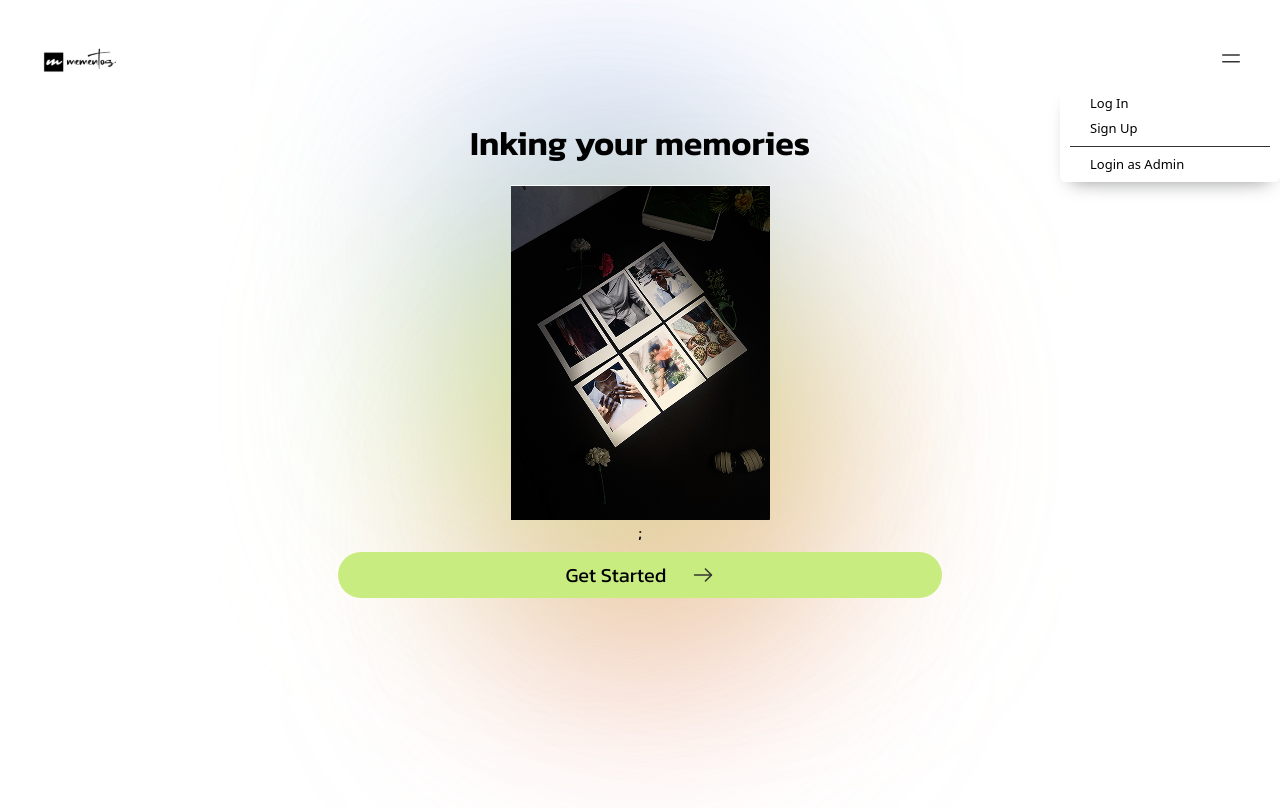
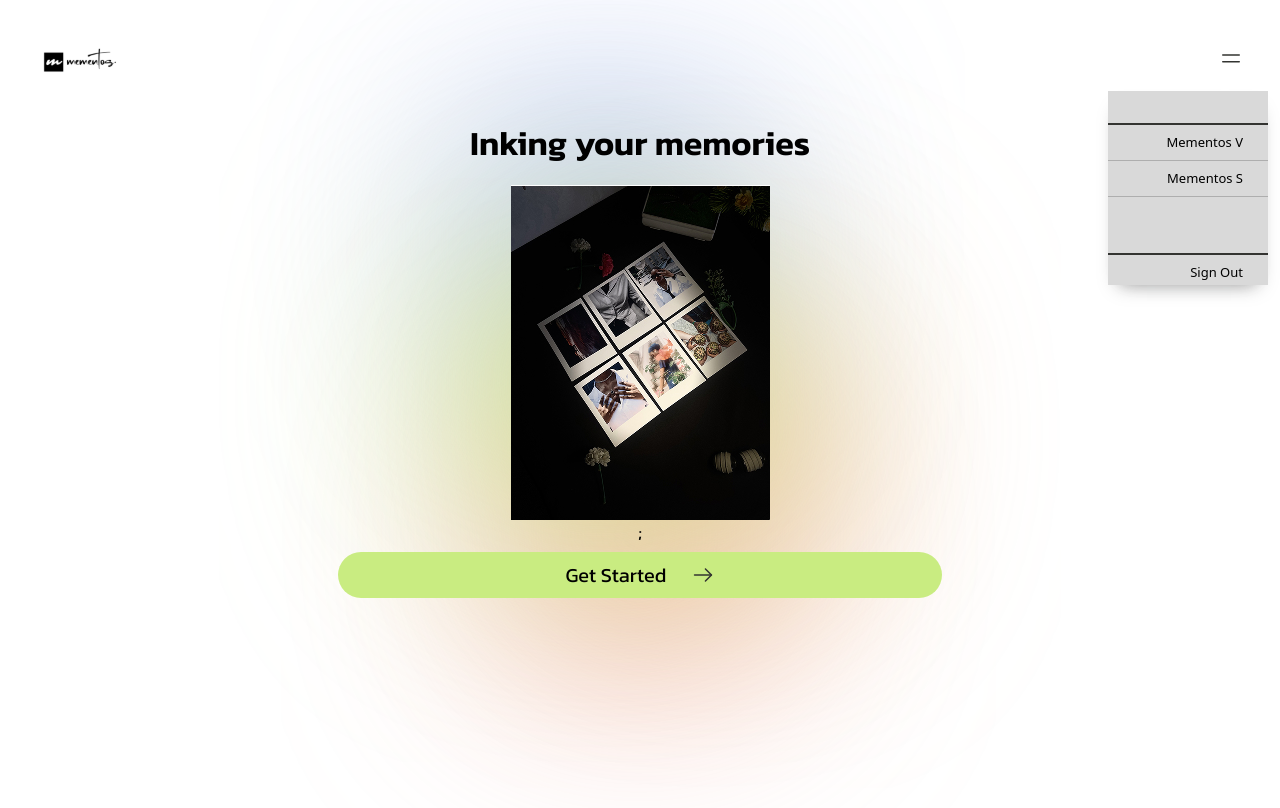
Before and after one commit to Mementos-Print/mementos-frontend, a React (Vite) app: page / in a window 1280 px wide. Both pictures are taken after a click on the button "Customise options". Shown: the top 808 px of the page. Built offline with nearby package versions, Linux system fonts and the light colour scheme.

Commit message:
updating the UI

```diff
--- a/src/components/Navbar.tsx
+++ b/src/components/Navbar.tsx
@@ -11,7 +11,7 @@ const Navigation = () => {
                         <Logo />
                     </div>
                 </Link>
-                <div className="z-[1000]">
+                <div className="!z-[1000]">
                     <HamburgerDropdownMenu />
                 </div>
             </div>
--- a/src/components/ui/HamburgerDropdownMenu.tsx
+++ b/src/components/ui/HamburgerDropdownMenu.tsx
@@ -7,7 +7,7 @@ const HamburgerDropdownMenu = () => {
         <DropdownMenu.Root>
             <DropdownMenu.Trigger asChild>
                 <button
-                    className="inline-flex size-[35px] items-center justify-center "
+                    className="inline-flex size-[35px] items-center justify-center relative"
                     aria-label="Customise options"
                 >
                     <HamburgerMenuIcon />
@@ -16,23 +16,34 @@ const HamburgerDropdownMenu = () => {
 
             <DropdownMenu.Portal>
                 <DropdownMenu.Content
-                    className="z-[1000] min-w-[220px] rounded-md bg-white p-[5px] shadow-[0px_10px_18px_-10px_rgba(22,_23,_24,_0.35),_0px_10px_20px_-15px_rgba(22,_23,_24,_0.2)] will-change-[opacity,transform] data-[side=bottom]:animate-slideUpAndFade data-[side=left]:animate-slideRightAndFade data-[side=right]:animate-slideLeftAndFade data-[side=top]:animate-slideDownAndFade"
+                    className="!z-[1000] min-w-[160px] mr-3 bg-[#D9D9D9] shadow-[0px_10px_18px_-10px_rgba(22,_23,_24,_0.35),_0px_10px_20px_-15px_rgba(22,_23,_24,_0.2)] will-change-[opacity,transform] data-[side=bottom]:animate-slideUpAndFade data-[side=left]:animate-slideRightAndFade data-[side=right]:animate-slideLeftAndFade data-[side=top]:animate-slideDownAndFade"
                     sideOffset={5}
                 >
-                    <DropdownMenu.Item className="group relative flex h-[25px] select-none items-center rounded-[3px] pl-[25px] pr-[5px] text-[13px] leading-none text-violet11 outline-none data-[disabled]:pointer-events-none data-[highlighted]:bg-violet9 data-[disabled]:text-mauve8 data-[highlighted]:text-violet1 hover:bg-secondary">
-                        Log In
+                    <DropdownMenu.Separator className="my-[5px] pt-8 h-px bg-[#D9D9D9] border-b-2 border-primary border-solid" />
+
+                    <DropdownMenu.Item className="group relative p-[5px] flex h-[25px] select-none items-center justify-end rounded-[3px] pr-[25px] text-[13px] leading-none text-violet11 outline-none data-[disabled]:pointer-events-none data-[highlighted]:bg-violet9 data-[disabled]:text-mauve8 data-[highlighted]:text-violet1 hover:bg-secondary">
+                        Mementos V
                     </DropdownMenu.Item>
+                    <DropdownMenu.Separator className="my-[5px] h-px bg-[#000000]/20" />
 
-                    <DropdownMenu.Item className="group relative flex h-[25px] select-none items-center rounded-[3px] pl-[25px] pr-[5px] text-[13px] leading-none text-violet11 outline-none data-[disabled]:pointer-events-none data-[highlighted]:bg-violet9 data-[disabled]:text-mauve8 data-[highlighted]:text-violet1 hover:bg-secondary cursor-pointer">
-                        <Link to={'/newUser'} >
-                            Sign Up
+                    <DropdownMenu.Item className="group relative p-[5px] flex h-[25px] select-none items-center justify-end rounded-[3px] pr-[25px] text-[13px] leading-none text-violet11 outline-none data-[disabled]:pointer-events-none data-[highlighted]:bg-violet9 data-[disabled]:text-mauve8 data-[highlighted]:text-violet1 hover:bg-secondary cursor-pointer">
+                        <Link to={'/'} >
+                            Mementos S
                         </Link>
                     </DropdownMenu.Item>
 
-                    <DropdownMenu.Separator className="m-[5px] h-px bg-primary" />
-                    <DropdownMenu.Item className="group relative flex h-[25px] select-none items-center rounded-[3px] pl-[25px] pr-[5px] text-[13px] leading-none text-violet11 outline-none data-[disabled]:pointer-events-none data-[highlighted]:bg-violet9 data-[disabled]:text-mauve8 data-[highlighted]:text-violet1 hover:bg-secondary cursor-pointer">
+
+                    <DropdownMenu.Separator className="my-[5px] h-px bg-[#000000]/20" />
+                    {/* <DropdownMenu.Item className="group relative flex h-[25px] select-none items-center rounded-[3px] pr-[25px] text-[13px] leading-none text-violet11 outline-none data-[disabled]:pointer-events-none data-[highlighted]:bg-violet9 data-[disabled]:text-mauve8 data-[highlighted]:text-violet1 hover:bg-secondary cursor-pointer">
                         <Link to={'/admin/login'} >
                             Login as Admin
+                        </Link>
+                    </DropdownMenu.Item> */}
+
+                    <DropdownMenu.Separator className="my-[5px] mt-14 border-b-2 border-primary border-solid" />
+                    <DropdownMenu.Item className="group relative flex h-[25px] select-none items-center justify-end rounded-[3px] pr-[25px] text-[13px] leading-none text-violet11 outline-none data-[disabled]:pointer-events-none data-[highlighted]:bg-violet9 data-[disabled]:text-mauve8 data-[highlighted]:text-violet1 hover:bg-secondary cursor-pointer">
+                        <Link to={'/signout'} >
+                            Sign Out
                         </Link>
                     </DropdownMenu.Item>
 
```
